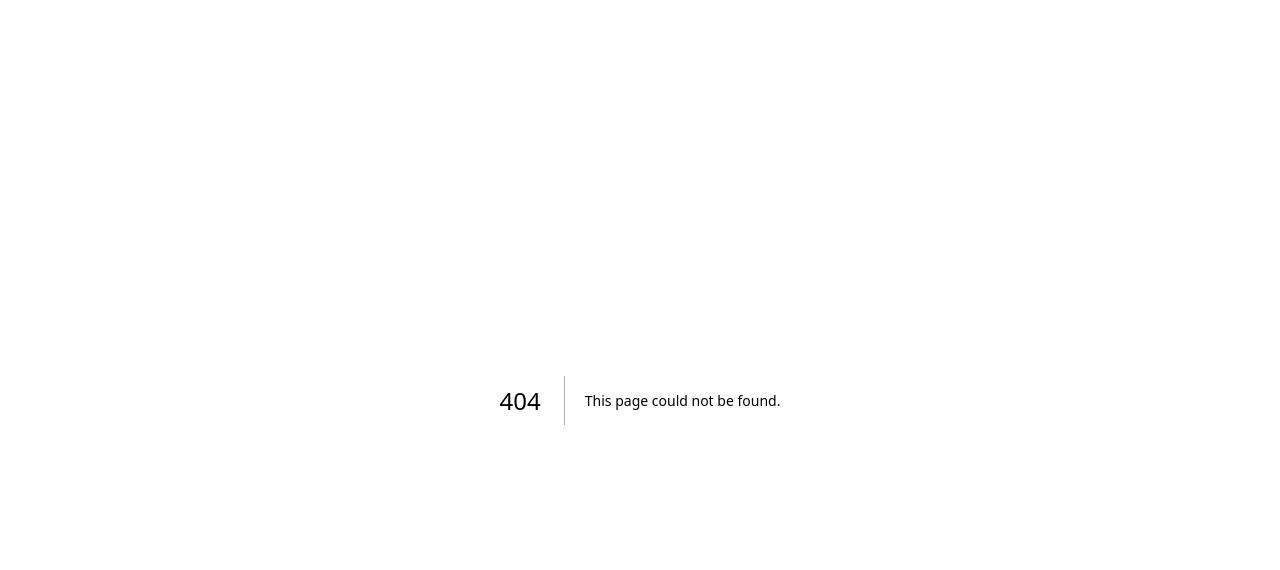
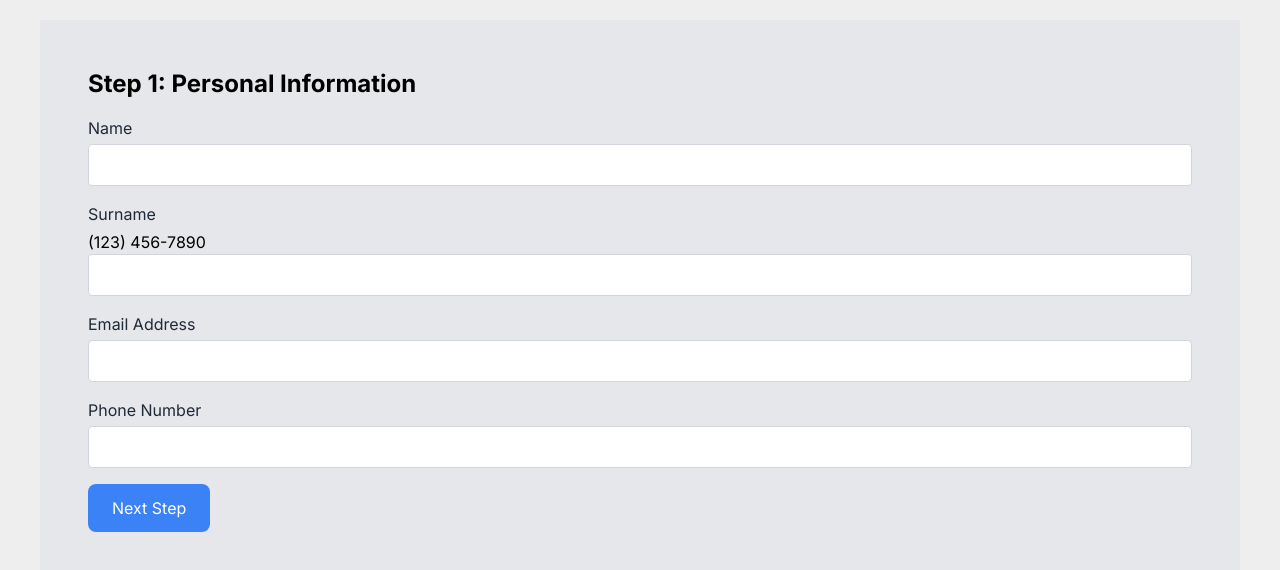
Before and after one commit to jkolodziejski01/car-rental-portfolio, a Next.js app: page /personal-form in a window 1280 px wide. Before the commit this address had no page. Shown: the top 570 px of the page. Built offline with nearby package versions, Linux system fonts and the light colour scheme.

Commit message:
created a template of form

```diff
--- /dev/null
+++ b/app/personal-form/page.tsx
@@ -0,0 +1,11 @@
+import Footer from "@/components/Footer";
+import HeroSection from "@/components/HeroSection";
+import PersonalForm from "@/components/PersonalForm";
+
+export default function Home() {
+  return (
+    <div className="p-5 sm:px-10 md:px=20">
+      <PersonalForm />
+    </div>
+  );
+}
--- a/components/HeroSection.tsx
+++ b/components/HeroSection.tsx
@@ -1,3 +1,4 @@
+import Link from 'next/link'
 import React from 'react'
 
 
@@ -12,9 +13,11 @@ const HeroSection = () => {
         <p className="text-xl md:text-2xl text-gray-600 mb-8">
           We offer a wide range of vehicles to suit your needs. Rent a car from us and enjoy your journey with peace of mind.
         </p>
+        <Link href="/personal-form">
         <button className="bg-blue-500 text-white px-6 py-3 rounded-lg hover:bg-blue-600 transition duration-200">
           Book Now
         </button>
+        </Link>
       </div>
       <div>
         <img src="/imgs/hero-car.png" alt="Car" className="object-contain w-full h-full" />
--- /dev/null
+++ b/components/PersonalForm.tsx
@@ -0,0 +1,92 @@
+"use client";
+import React, { useState } from 'react'
+
+const FormSection = () => {
+  const [step, setStep] = useState(1)
+  const [formData, setFormData] = useState({})
+
+  const handleSubmit = (e) => {
+    e.preventDefault()
+    setStep(step + 1)
+  }
+
+  const handlePreviousStep = (e) => {
+    e.preventDefault()
+    setStep(step - 1)
+  }
+
+  const handleInputChange = (e) => {
+    setFormData({
+     ...formData,
+      [e.target.name]: e.target.value
+    })
+  }
+
+  console.log(formData)
+
+  if (step === 1) {
+    return (
+      <div className="bg-gray-200 p-12">
+        <h2 className="text-2xl font-bold mb-4">Step 1: Personal Information</h2>
+        <form onSubmit={handleSubmit}>
+          <div className="mb-4">
+            <label htmlFor="name" className="block text-gray-800 mb-1">Name</label>
+            <input type="text" id="name" name="name" className="w-full p-2 border border-gray-300 rounded" onChange={handleInputChange} />
+          </div>
+          <div className="mb-4">
+            <label htmlFor="surname" className="block text-gray-800 mb-1">Surname</label>
+            (123) 456-7890
+            <input type="text" id="surname" name="surname" className="w-full p-2 border border-gray-300 rounded" onChange={handleInputChange} />
+          </div>
+          <div className="mb-4">
+            <label htmlFor="email" className="block text-gray-800 mb-1">Email Address</label>
+            <input type="email" id="email" name="email" className="w-full p-2 border border-gray-300 rounded" onChange={handleInputChange} />
+          </div>
+          <div className="mb-4">
+            <label htmlFor="phone" className="block text-gray-800 mb-1">Phone Number</label>
+            <input type="tel" id="phone" name="phone" className="w-full p-2 border border-gray-300 rounded" onChange={handleInputChange} />
+          </div>
+          <button type="submit" className="bg-blue-500 text-white px-6 py-3 rounded-lg hover:bg-blue-600 transition duration-200">Next Step</button>
+        </form>
+      </div>
+    )
+  } else if (step === 2) {
+    return (
+      <div className="bg-gray-200 p-12">
+        <h2 className="text-2xl font-bold mb-4">Step 2: Financial Information</h2>
+        <form onSubmit={handleSubmit}>
+          <div className="mb-4">
+            <label htmlFor="salary" className="block text-gray-800 mb-1">Salary</label>
+            <input type="number" id="salary" name="salary" className="w-full p-2 border border-gray-300 rounded" onChange={handleInputChange} />
+          </div>
+          <div className="mb-4">
+            <label htmlFor="monthlyExpenses" className="block text-gray-800 mb-1">Monthly Expenses</label>
+            <input type="number" id="monthlyExpenses" name="monthlyExpenses" className="w-full p-2 border border-gray-300 rounded" onChange={handleInputChange} />
+          </div>
+          <div className="mb-4">
+            <label htmlFor="timeInCurrentJob" className="block text-gray-800 mb-1">How many months have you been in your current job?</label>
+            <input type="number" id="timeInCurrentJob" name="timeInCurrentJob" className="w-full p-2 border border-gray-300 rounded" onChange={handleInputChange} />
+          </div>
+          <button type="submit" className="bg-blue-500 text-white px-6 py-3 rounded-lg hover:bg-blue-600 transition duration-200">Next Step</button>
+          <button type="button" className="bg-gray-500 text-white px-6 py-3 rounded-lg hover:bg-gray-600 transition duration-200" onClick={handlePreviousStep}>Previous Step</button>
+        </form>
+      </div>
+    )
+  } else if (step === 3) {
+    return (
+      <div className="bg-gray-200 p-12">
+        <h2 className="text-2xl font-bold mb-4">Step 3: Payment Information</h2>
+        <form onSubmit={handleSubmit}>
+          <div className="mb-4">
+            <label htmlFor="paymentDuration" className="block text-gray-800 mb-1">Howmany months do you want to pay?</label>
+            <input type="number" id="paymentDuration" name="paymentDuration" className="w-full p-2 border border-gray-300 rounded" onChange={handleInputChange} />
+          </div>
+          <button type="submit" className="bg-blue-500 text-white px-6 py-3 rounded-lg hover:bg-blue-600 transition duration-200">Finish</button>
+          <button type="button" className="bg-gray-500 text-white px-6 py-3 rounded-lg hover:bg-gray-600 transition duration-200" onClick={handlePreviousStep}>Previous Step</button>
+        </form>
+      </div>
+    )
+  }
+}
+
+export default FormSection
```
